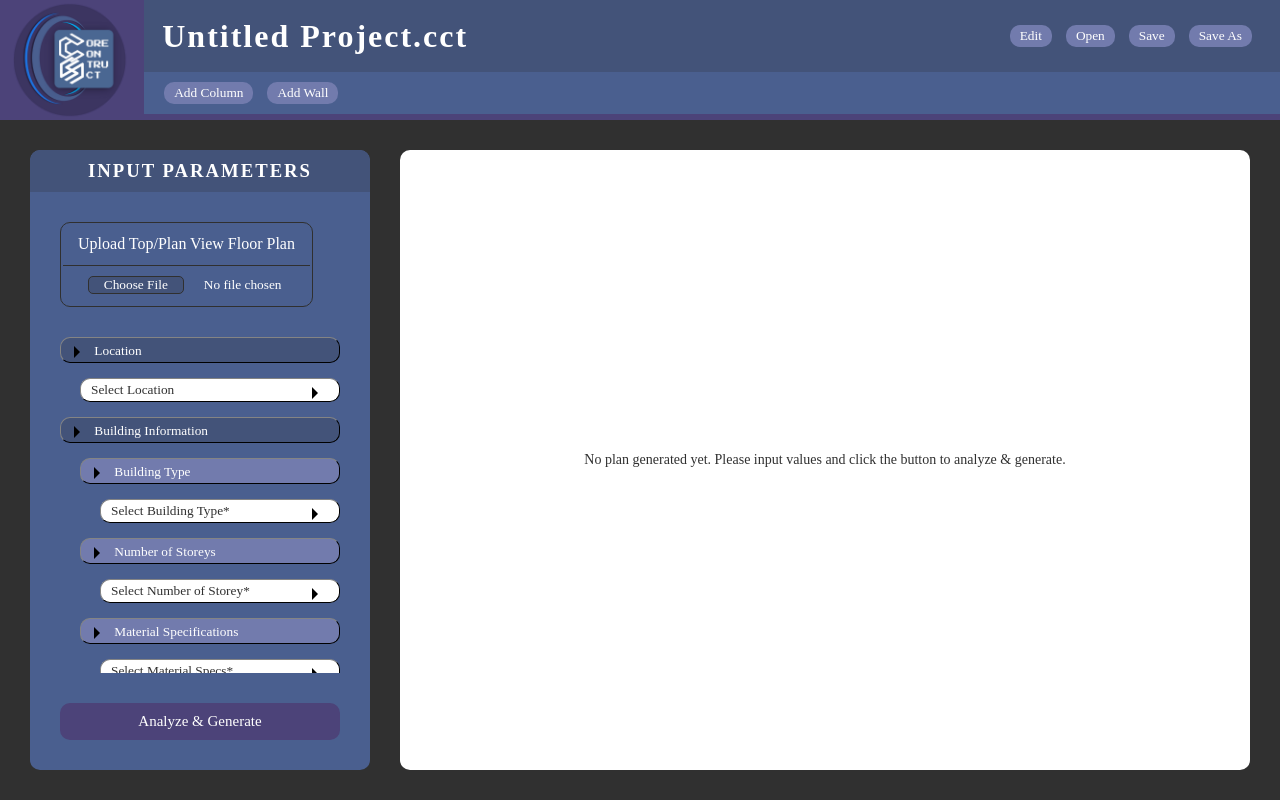
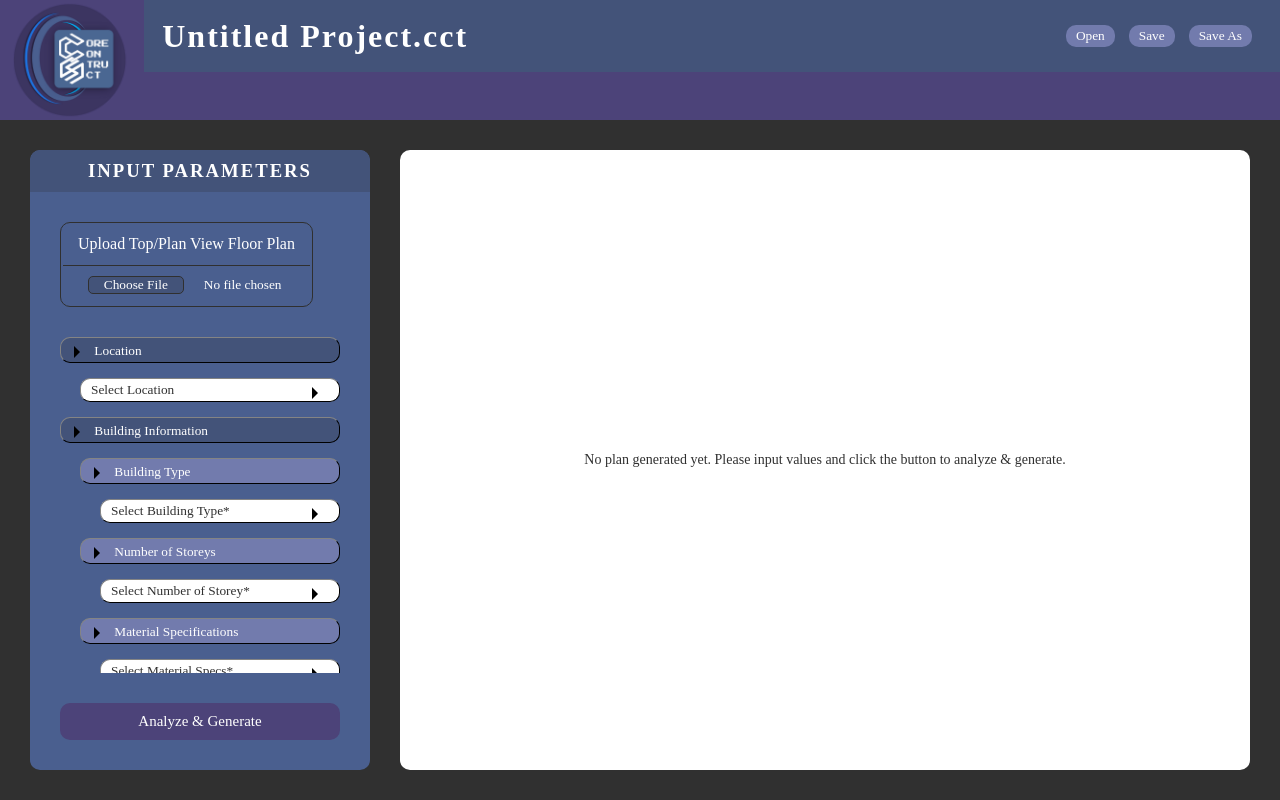
Before and after one commit to ishokuP/CoreConstruct, a Flask app: page / in a window 1280 px wide. Run offline with Flask 3, Linux system fonts and the light colour scheme; some web fonts are replaced.

Commit message:
removed buttons

```diff
--- a/templates/index.html
+++ b/templates/index.html
@@ -39,7 +39,6 @@
                 <h1 id="project-title" contenteditable="true" spellcheck="false">Untitled Project.cct</h1>
 
                 <div class="menu">
-                    <button type="button">Edit</button>
                     <button type="button" class="open" onclick="getFoundationPlan()">
                         <label for="foundation-plan" class="foundation-plan-upload">
                             Open <input id="foundation-plan" type="file" accept="image/*, .cct" />
@@ -68,11 +67,6 @@
                         </div>
                     </div>
                 </div>
-            </div>
-
-            <div class="toolbar">
-                <button type="button">Add Column</button>
-                <button type="button">Add Wall</button>
             </div>
         </div>
     </div>
```
